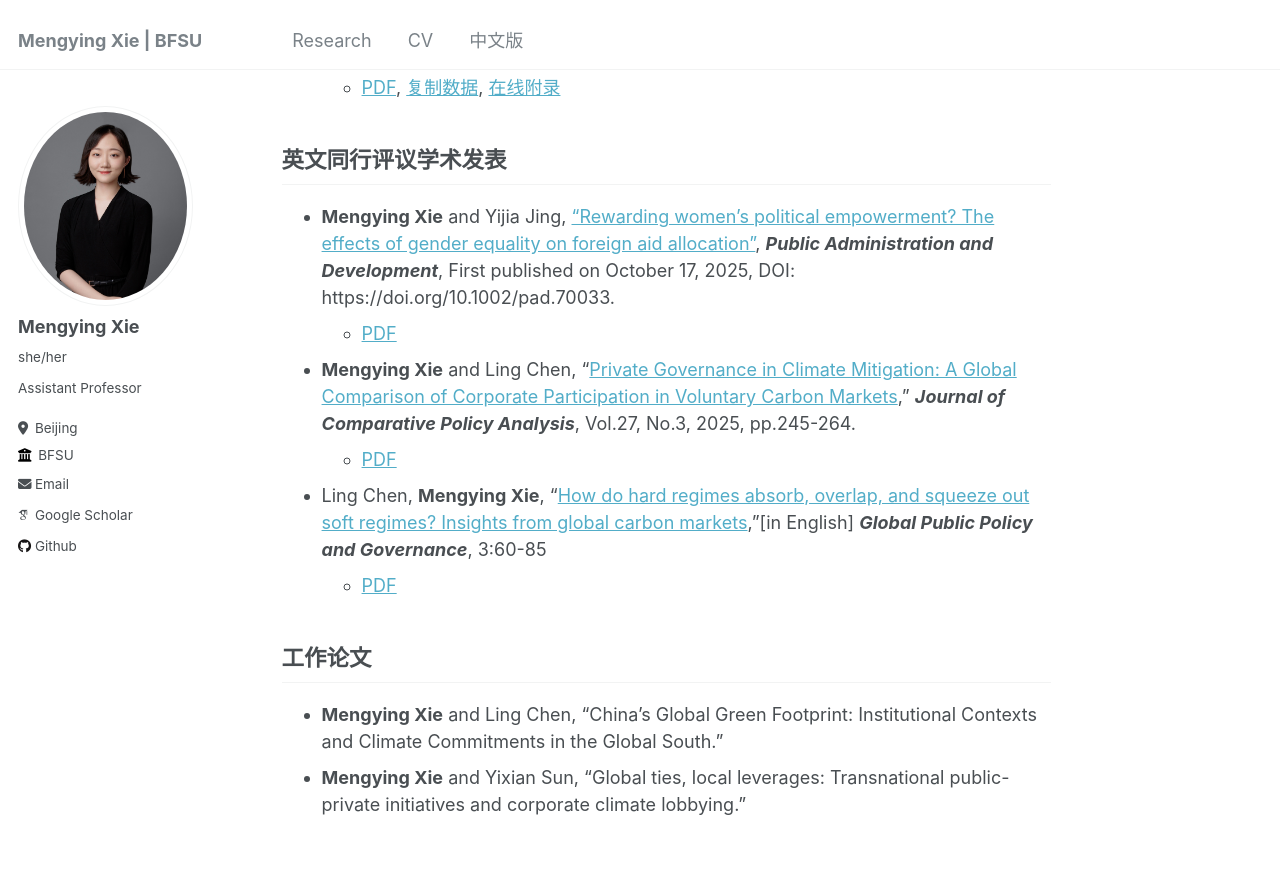
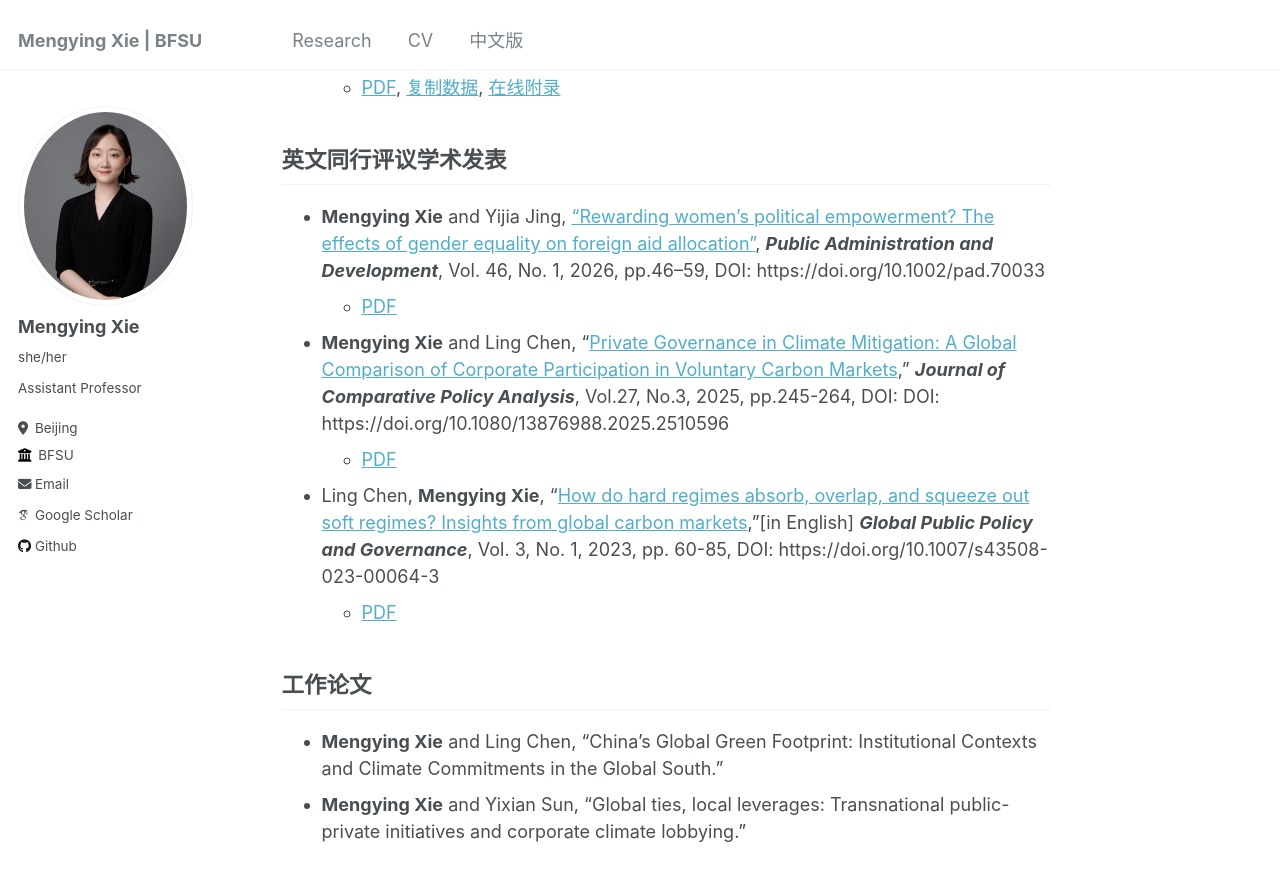
Before and after one commit to xiemythu/xiemythu.github.io, a Jekyll site: the page built from _pages/chinese.md, in a window 1280 px wide and 900 px high, scrolled down 868 px. Shown: the top 881 px of the window. Built offline with Jekyll 4.4.1, drawn with Linux system fonts in a browser that asks for light colours; some web fonts are replaced.

Commit message:
Update chinese.md

```diff
--- a/_pages/chinese.md
+++ b/_pages/chinese.md
@@ -30,13 +30,13 @@ author_profile: true
 
 ## 英文同行评议学术发表
 
-* **Mengying Xie** and Yijia Jing, ["Rewarding women’s political empowerment? The effects of gender equality on foreign aid allocation"](https://doi.org/10.1002/pad.70033), ***Public Administration and Development***, First published on October 17, 2025, DOI: https://doi.org/10.1002/pad.70033.
+* **Mengying Xie** and Yijia Jing, ["Rewarding women’s political empowerment? The effects of gender equality on foreign aid allocation"](https://doi.org/10.1002/pad.70033), ***Public Administration and Development***,  Vol. 46, No. 1, 2026, pp.46–59, DOI: https://doi.org/10.1002/pad.70033
     + [PDF](https://xiemythu.github.io/files/Xie_Jing_PAD.pdf)
 
-* **Mengying Xie** and  Ling Chen, “[Private Governance in Climate Mitigation: A Global Comparison of Corporate Participation in Voluntary Carbon Markets](https://doi.org/10.1080/13876988.2025.2510596)," ***Journal of Comparative Policy Analysis***, Vol.27, No.3, 2025, pp.245-264.
+* **Mengying Xie** and  Ling Chen, “[Private Governance in Climate Mitigation: A Global Comparison of Corporate Participation in Voluntary Carbon Markets](https://doi.org/10.1080/13876988.2025.2510596)," ***Journal of Comparative Policy Analysis***, Vol.27, No.3, 2025, pp.245-264, DOI: DOI: https://doi.org/10.1080/13876988.2025.2510596
     + [PDF](https://xiemythu.github.io/files/xie_chen_2025.pdf)
 
-* Ling Chen, **Mengying Xie**, "[How do hard regimes absorb, overlap, and squeeze out soft regimes? Insights from global carbon markets](https://doi.org/10.1007/s43508-023-00064-3),"[in English] ***Global Public Policy and Governance***, 3:60-85
+* Ling Chen, **Mengying Xie**, "[How do hard regimes absorb, overlap, and squeeze out soft regimes? Insights from global carbon markets](https://doi.org/10.1007/s43508-023-00064-3),"[in English] ***Global Public Policy and Governance***, Vol. 3, No. 1, 2023, pp. 60-85, DOI: https://doi.org/10.1007/s43508-023-00064-3
     + [PDF](https://xiemythu.github.io/files/chen_xie_2023.pdf)
 
 
```
